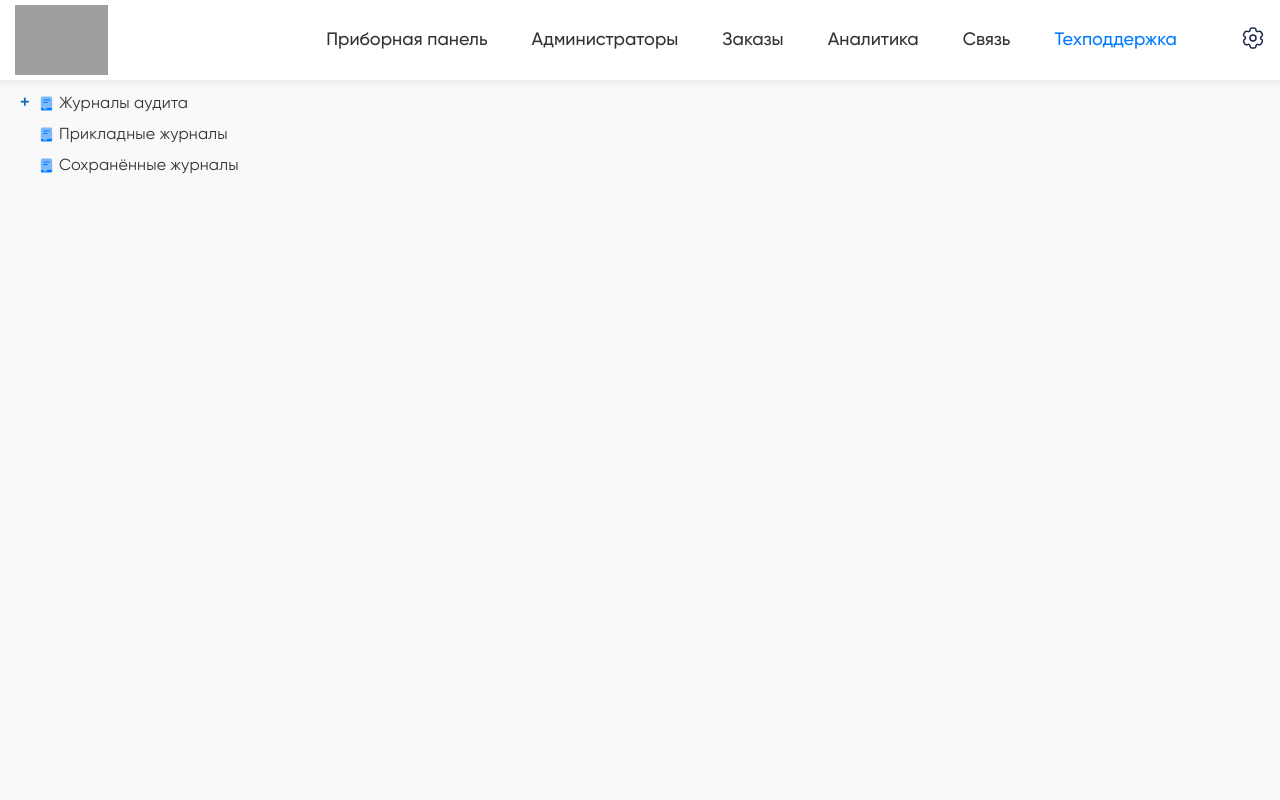
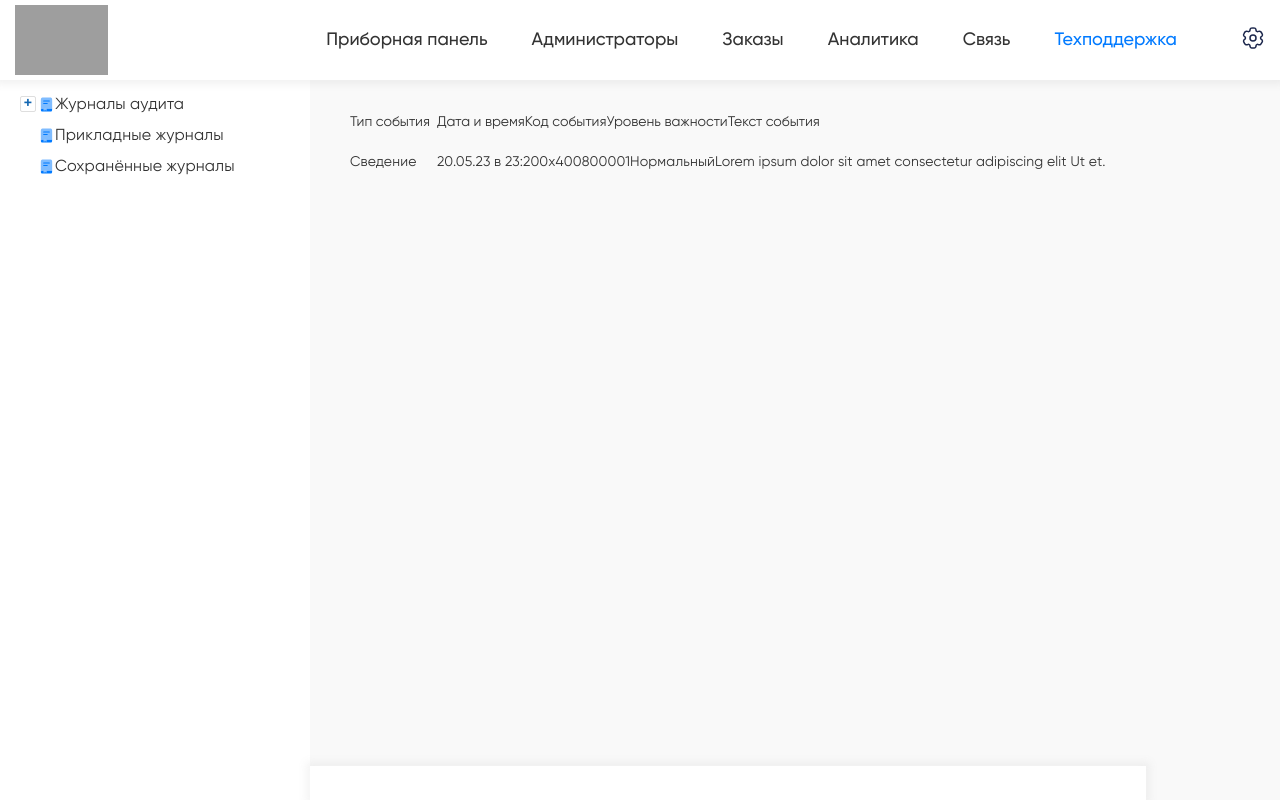
Before and after one commit to Lareta064/WebApps_2, a Node project: template src/pug/pages/support.pug in a window 1280 px wide. Run offline with Node 20 templates, Linux system fonts and the light colour scheme; the template is opened without the code that fills it, so the values that code supplies are empty; style sheets or scripts are compiled from the project's sources; some libraries are stand-ins or nearby versions; grey boxes are pictures that could not be loaded.

Commit message:
supp-content

```diff
--- a/src/pug/pages/support.pug
+++ b/src/pug/pages/support.pug
@@ -31,9 +31,9 @@ block content
 									li
 										p.line-left Система
 							li
-								p Пункт меню 1.2
+								p.line-left Пункт меню 1.2
 							li
-								p Пункт меню 1.3
+								p.line-left Пункт меню 1.3
 					li
 						p Прикладные журналы
 
@@ -41,6 +41,31 @@ block content
 						p Сохранённые журналы
 
 		.support-content
+			.support-wrapper
+				.support-table
+					.support-table-row.support-table__header
+						.cell-type  Тип события
+						.cell-date Дата и время
+						.cell-code Код события
+						.cell-level Уровень важности
+						.cell-text Текст события
+
+					.support-table-row
+						.cell-type
+							p Сведение
+						.cell-date
+							p 20.05.23 в 23:20
+						.cell-code
+							p 0x400800001
+						.cell-level
+							p Нормальный
+						.cell-text
+							p Lorem ipsum dolor sit amet consectetur adipiscing elit Ut et.
+
+				.support-log
+			.support-info
+
+
 
 block variables
 	-var title = "Техподдержка";
--- a/src/scss/blocks/support-menu.scss
+++ b/src/scss/blocks/support-menu.scss
@@ -7,7 +7,7 @@
 .vertmenu ul {
 	list-style: none;
 	margin: 0;
-	padding: 0;
+	padding: 0;padding-top: 16px;
 }
 
 .vertmenu ul li {
@@ -17,15 +17,23 @@
 	margin-bottom: 14px;
 }
 
+.vertmenu ul li>ul{
+	padding-left: 11px;
+	// border-left:1px solid $text;
+}
+
+.vertmenu>ul {
+	border: none;
+}
 .vertmenu ul li {
-	padding-left:remy(10);
+	padding-left:remy(8);
 	position: relative;
 	p{
 		position: relative;
 		display: flex;
 		align-items: center;
-		column-gap:4px;
-		padding-left: 8px;
+
+		padding-left: 10px;
 		&:before{
 			content:'';
 			display: block;
@@ -54,6 +62,12 @@
 	position: absolute;
 	left: 0;
 	top: 0;
+	border-radius: 2px;
+	border: 0.4px solid #DEDEDE;
+	display: block;
+	background: #FFF;
+	width: 16px;
+	height: 16px;
 
 }
 
@@ -62,7 +76,10 @@
 	font-size: 1rem;
 	color: #1266B1;
 	font-weight: bold;
-	font-family: Courier;
+	position: absolute;
+	top: 50%;
+	left: 50%;
+	transform: translate(-50%, -50%);
 }
 
 
--- a/src/scss/main.scss
+++ b/src/scss/main.scss
@@ -91,5 +91,6 @@
 @import "pages/connected.scss";
 @import "blocks/add-message-popup.scss";
 @import "blocks/support-menu.scss";
+@import "pages/support.scss";
   //ui
 @import "ui/_ui-navigation";
--- /dev/null
+++ b/src/scss/pages/support.scss
@@ -0,0 +1,52 @@
+@import "../base/var.scss";
+.support{
+	padding: 0;
+	display:flex;
+	height: calc(100vh - 80px);
+}
+.support-aside{
+	background-color: $white;
+	width: 310px;
+}
+.support-content{
+	display: flex;
+	flex-direction: column;
+}
+.support-table{
+
+}
+.support-log, .support-info{flex-shrink: 0;}
+.support-info{
+	background: #FFF;
+	box-shadow: 0px 0px 8px 4px rgba(151, 151, 151, 0.10);
+	padding: 12px 24px;
+	height: 34px;
+}
+.support-wrapper{
+	padding: 22px 28px;
+	background-color: #F9F9F9;
+   flex-grow: 1;
+}
+.support-log{
+
+}
+.support-table-row{
+	display: flex;
+	width: 100%;
+	height: 40px;
+	padding: 12px;
+	align-items: center;
+	font-size: 14px;
+	line-height: 1;
+	&>*{flex-shrink:0 ;}
+	&>.cell-text{
+		flex-shrink: 1;
+		flex-grow: 1;
+	}
+	.cell-type{
+		width: 87px;
+	}
+	.cell-date{}
+	.cell-code{}
+	.cell-level{}
+}
```
